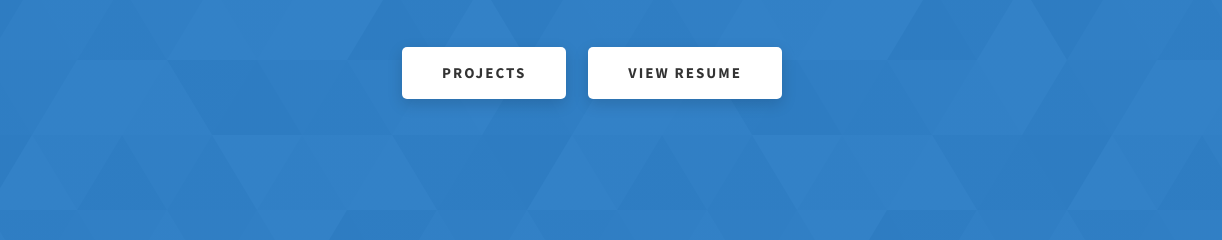
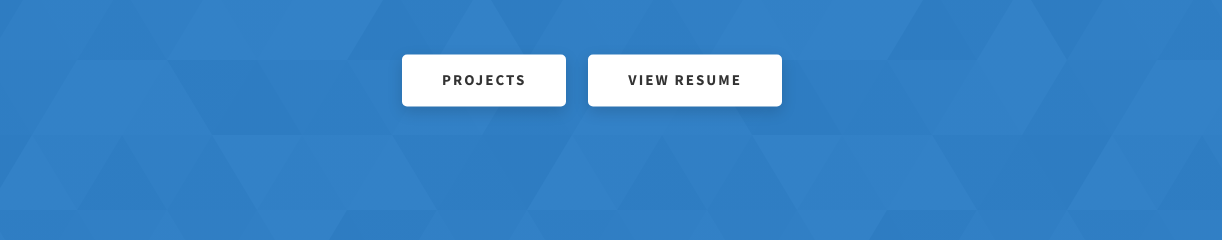
Before and after one commit to aadarsh0022/aadarsh, a website: page index.html in a window 1280 px wide. Shown: the part 465-705 px from the top of the page, 58-1280 px from the left. Drawn offline with Linux system fonts and the light colour scheme.

Commit message:
Update style.css

```diff
--- a/css/style.css
+++ b/css/style.css
@@ -189,6 +189,7 @@ textarea {
   padding: 1.5rem 4rem;
   font-size: 1.5rem;
   margin-left: 2rem;
+  margin-top: 1.5rem;
 }
 .btn--med {
   padding: 1.5rem 3rem;
```
